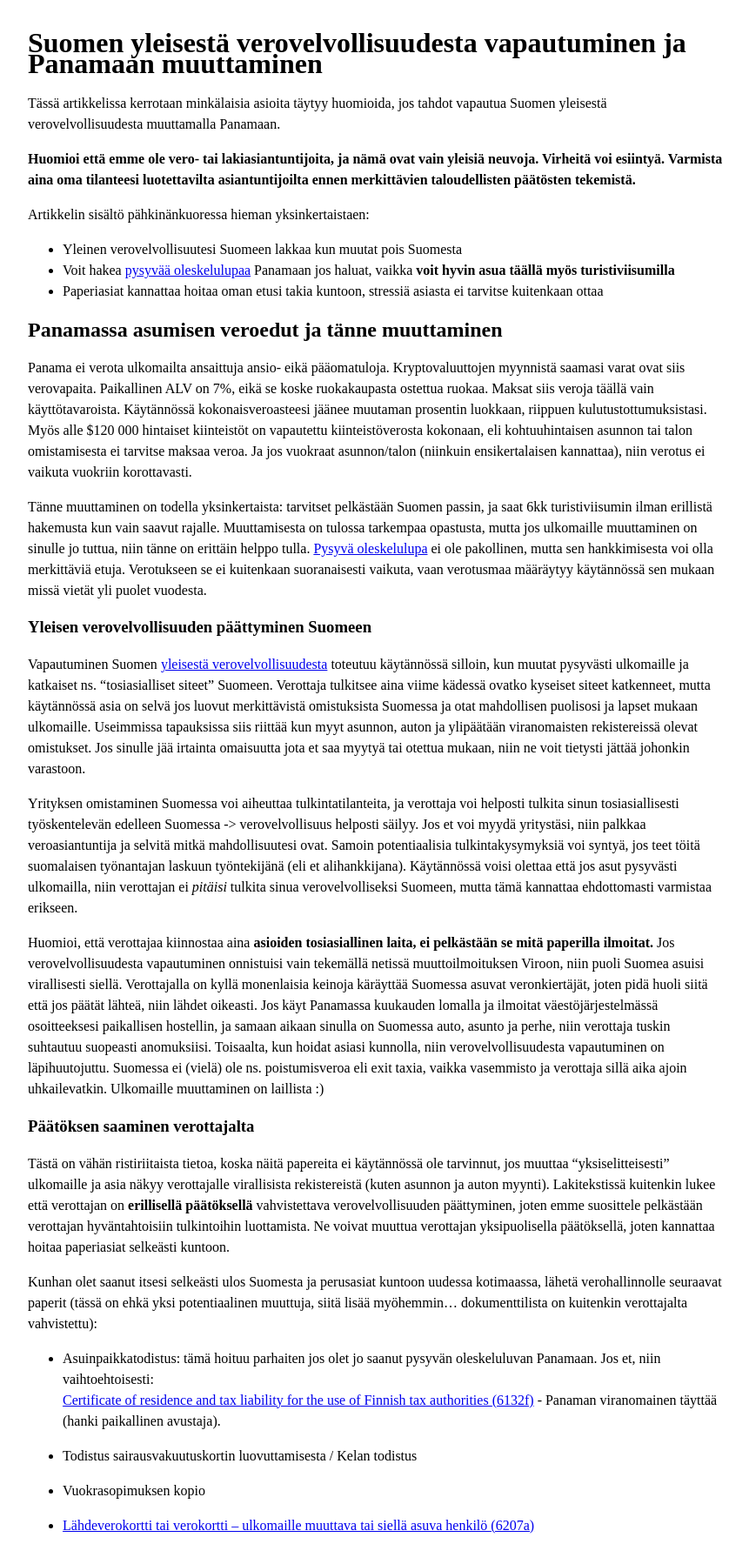
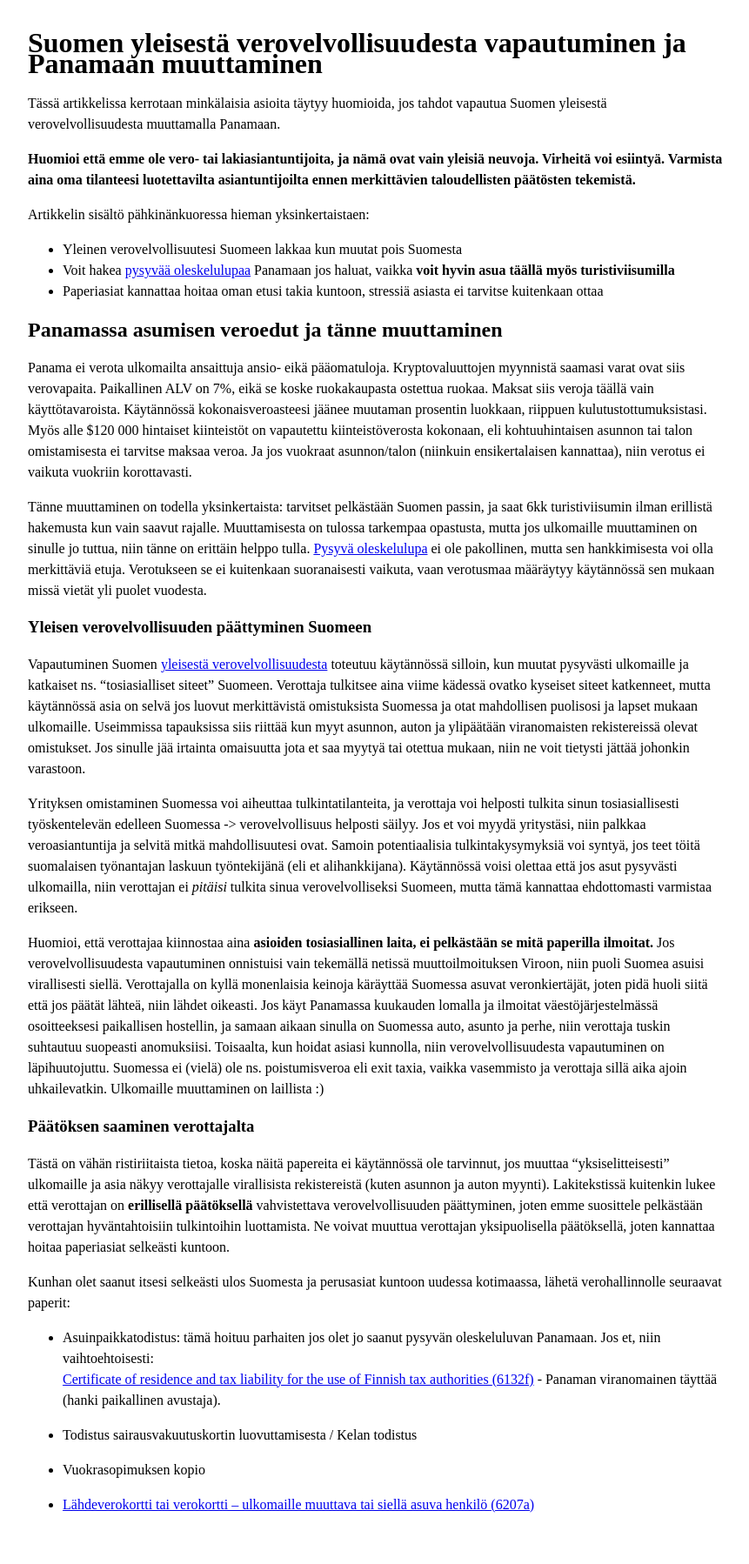
Before and after one commit to pitkonaarinparatiisi/pitkonaarinparatiisi.github.io, a Jekyll site: the page built from verotus-panamaan.md, in a window 1280 px wide. Shown: the whole page at 87% size, without its empty margins (208-1069 px from the left). Built offline with Jekyll 4.4.1, drawn with Linux system fonts in a browser that asks for light colours; our own code applies the rules of GitHub Pages for plain Markdown files; after the commit the page ends 1774 px from its top, so only the background shows below that.

Commit message:
Update verotus-panamaan.md

```diff
--- a/verotus-panamaan.md
+++ b/verotus-panamaan.md
@@ -29,7 +29,7 @@ Huomioi, että verottajaa kiinnostaa aina **asioiden tosiasiallinen laita, ei pe
 
 Tästä on vähän ristiriitaista tietoa, koska näitä papereita ei käytännössä ole tarvinnut, jos muuttaa "yksiselitteisesti" ulkomaille ja asia näkyy verottajalle virallisista rekistereistä (kuten asunnon ja auton myynti). Lakitekstissä kuitenkin lukee että verottajan on **erillisellä päätöksellä** vahvistettava verovelvollisuuden päättyminen, joten emme suosittele pelkästään verottajan hyväntahtoisiin tulkintoihin luottamista. Ne voivat muuttua verottajan yksipuolisella päätöksellä, joten kannattaa hoitaa paperiasiat selkeästi kuntoon.
 
-Kunhan olet saanut itsesi selkeästi ulos Suomesta ja perusasiat kuntoon uudessa kotimaassa, lähetä verohallinnolle seuraavat paperit (tässä on ehkä yksi potentiaalinen muuttuja, siitä lisää myöhemmin... dokumenttilista on kuitenkin verottajalta vahvistettu):
+Kunhan olet saanut itsesi selkeästi ulos Suomesta ja perusasiat kuntoon uudessa kotimaassa, lähetä verohallinnolle seuraavat paperit:
 
 * Asuinpaikkatodistus: tämä hoituu parhaiten jos olet jo saanut pysyvän oleskeluluvan Panamaan. Jos et, niin vaihtoehtoisesti:<br>
 [Certificate of residence and tax liability for the use of Finnish tax authorities (6132f)](https://www.vero.fi/en/About-us/contact-us/forms/descriptions/certificate_of_residence_and_tax_liabil/) - Panaman viranomainen täyttää (hanki paikallinen avustaja).
```
